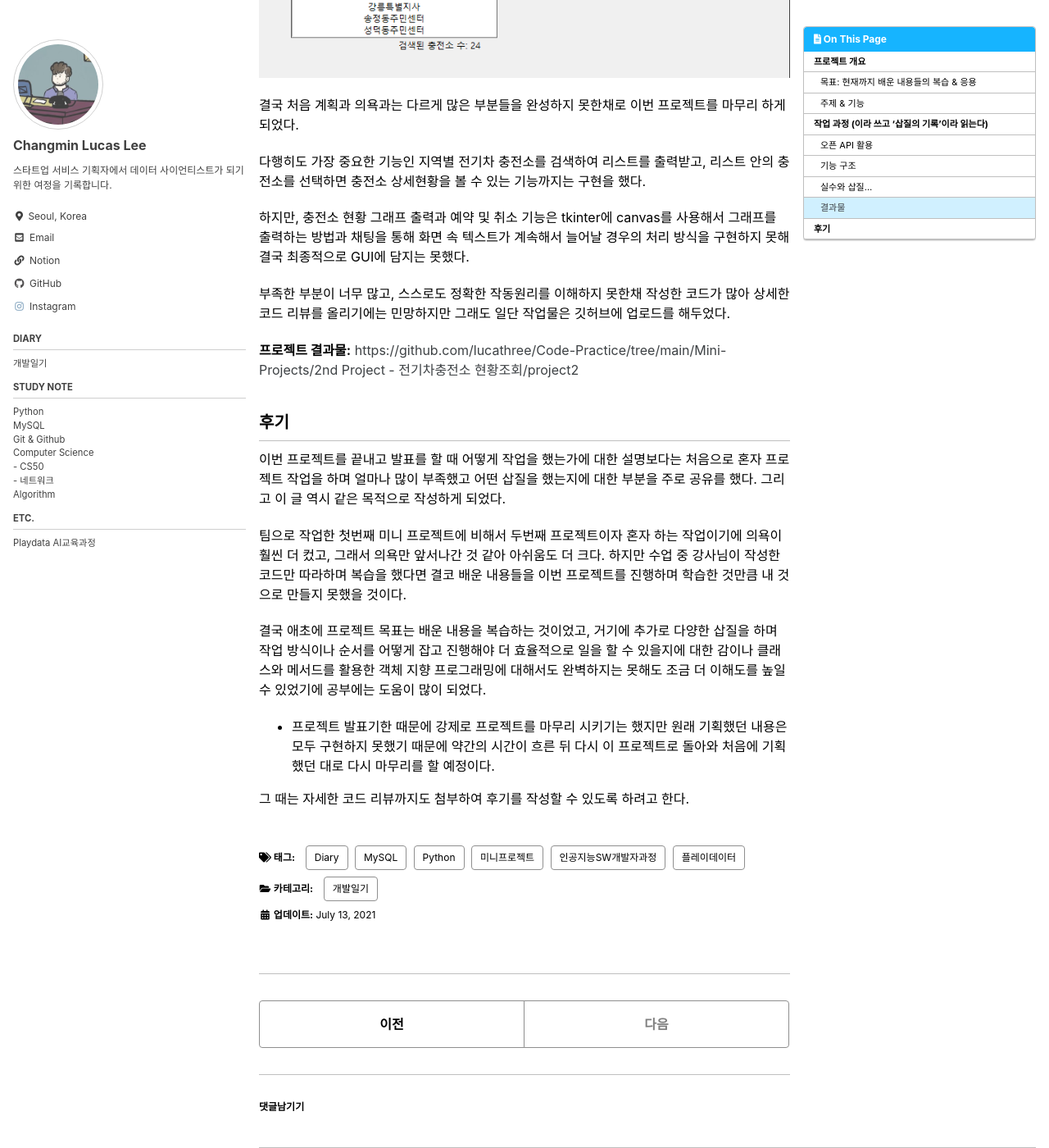
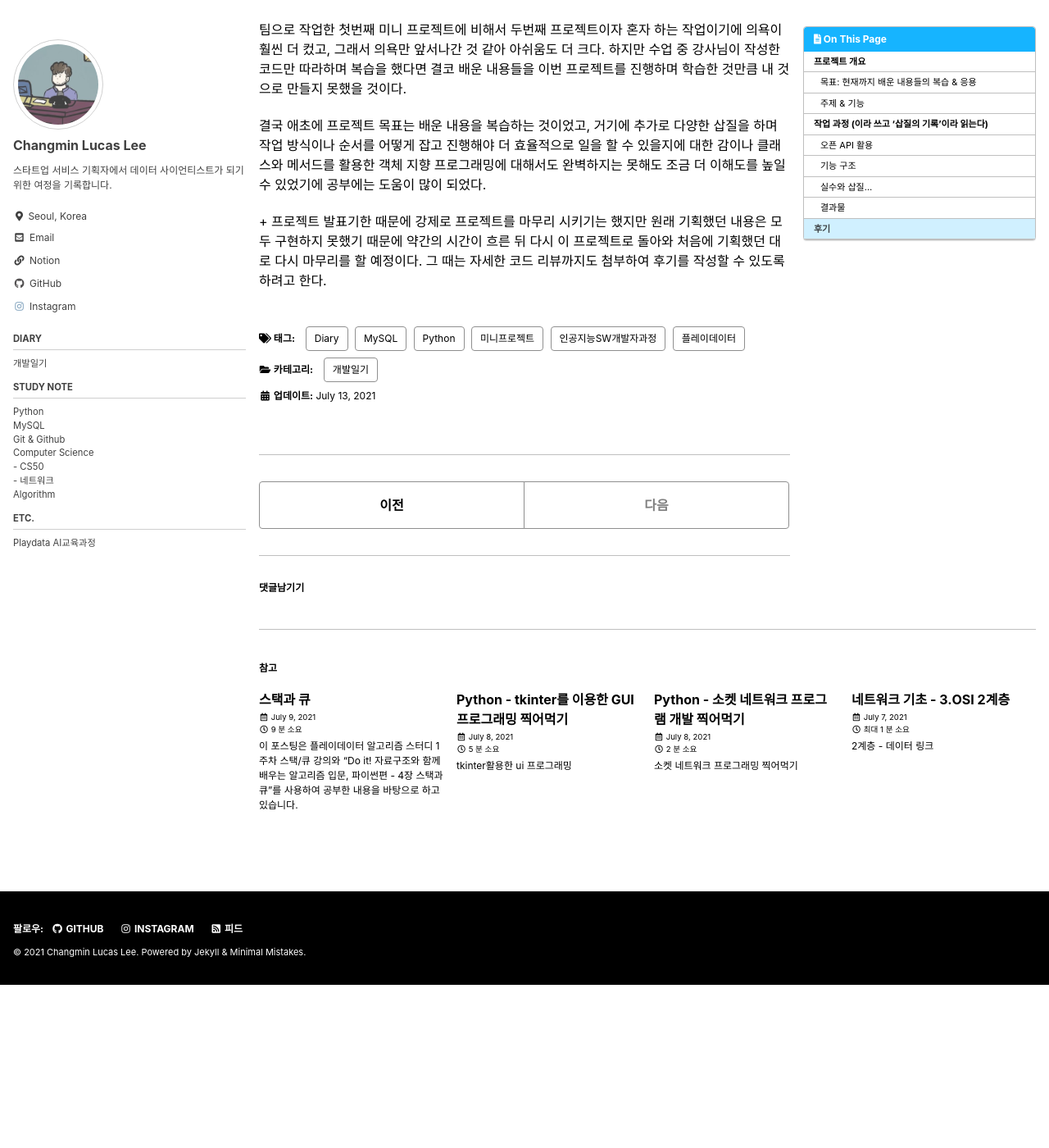
Before and after one commit to lucathree/lucathree.github.io, a Jekyll site: the page built from _posts/2021/2021-07-13-miniproject2.md, in a window 1280 px wide and 1400 px high, scrolled down 5898 px. Shown: the whole window at 82% size. Built offline with Jekyll 4.4.1, drawn with Linux system fonts in a browser that asks for light colours; cached includes are drawn as plain includes; comment, search, counter and statistics services are not loaded; after the commit the page ends 7099 px from its top, so only the background shows below that; some of the changed text lies outside the part shown.

Commit message:
파일 수정 2

```diff
--- a/_posts/2021/2021-07-13-miniproject2.md
+++ b/_posts/2021/2021-07-13-miniproject2.md
@@ -37,7 +37,7 @@
 
 학습 내용중에는 이론적인 부분들도 많았고, 각 내용들의 실습을 해보기는 했지만 응용하여 프로그래밍을 해보지는 않았기 때문에 **전부 다!** 이번 프로젝트를 통해 복습을 해보고 추가로 그 전에 배운 클래스를 활용한 객체 지향 프로그래밍과 MySQL을 통한 DB 연동까지 해보기로 마음먹었다.
 
-![1](https://raw.githubusercontent.com/lucathree/lucathree.github.io/master/assets/images/2021/2021-07-13/(1).jpg)
+<center>![1](https://raw.githubusercontent.com/lucathree/lucathree.github.io/master/assets/images/2021/2021-07-13/(1).jpg){: width="400px"}</center>
 
 어째서 이렇게 의욕이 넘쳤었는지는 모르겠지만 아무튼 프로젝트를 시작하기 전에는 머릿속으로 어떻게 각 기능들을 활용할 것인지 계획들이 착착 세워졌었고 주말 동안 손쉽게 프로젝트를 마무리 할 수 있을 것이라고 생각했다. 그러나...
 
@@ -178,7 +178,7 @@
 
 게다가 처음 작업을 시작했을 때는 데이터프레임을 만드는 것보다는 API를 통해 가져온 리스트를 바로 활용하는 편이 더 효율적일 것이라는 생각이 들어 리스트 중심으로 작업을 진행했는데, 이 부분 또한 객체 중심으로 바꾸는 과정에서 데이터프레임을 쓰는 게 훨씬 효율적임을 깨닫고 결국 모든 코드를 갈아 엎을 수 밖에 없었다...
 
-![2](https://raw.githubusercontent.com/lucathree/lucathree.github.io/master/assets/images/2021/2021-07-13/(2).jpg){: width="400px"}
+<center>![2](https://raw.githubusercontent.com/lucathree/lucathree.github.io/master/assets/images/2021/2021-07-13/(2).jpg){: width="400px"} </center>
 
 그러나 삽질은 여기에서 끝나지 않았는데...
 
@@ -208,6 +208,4 @@
 
 결국 애초에 프로젝트 목표는 배운 내용을 복습하는 것이었고, 거기에 추가로 다양한 삽질을 하며 작업 방식이나 순서를 어떻게 잡고 진행해야 더 효율적으로 일을 할 수 있을지에 대한 감이나 클래스와 메서드를 활용한 객체 지향 프로그래밍에 대해서도 완벽하지는 못해도 조금 더 이해도를 높일 수 있었기에 공부에는 도움이 많이 되었다.
 
-- 프로젝트 발표기한 때문에 강제로 프로젝트를 마무리 시키기는 했지만 원래 기획했던 내용은 모두 구현하지 못했기 때문에 약간의 시간이 흐른 뒤 다시 이 프로젝트로 돌아와 처음에 기획했던 대로 다시 마무리를 할 예정이다.
-
-그 때는 자세한 코드 리뷰까지도 첨부하여 후기를 작성할 수 있도록 하려고 한다.
+\+ 프로젝트 발표기한 때문에 강제로 프로젝트를 마무리 시키기는 했지만 원래 기획했던 내용은 모두 구현하지 못했기 때문에 약간의 시간이 흐른 뒤 다시 이 프로젝트로 돌아와 처음에 기획했던 대로 다시 마무리를 할 예정이다. 그 때는 자세한 코드 리뷰까지도 첨부하여 후기를 작성할 수 있도록 하려고 한다.
```
